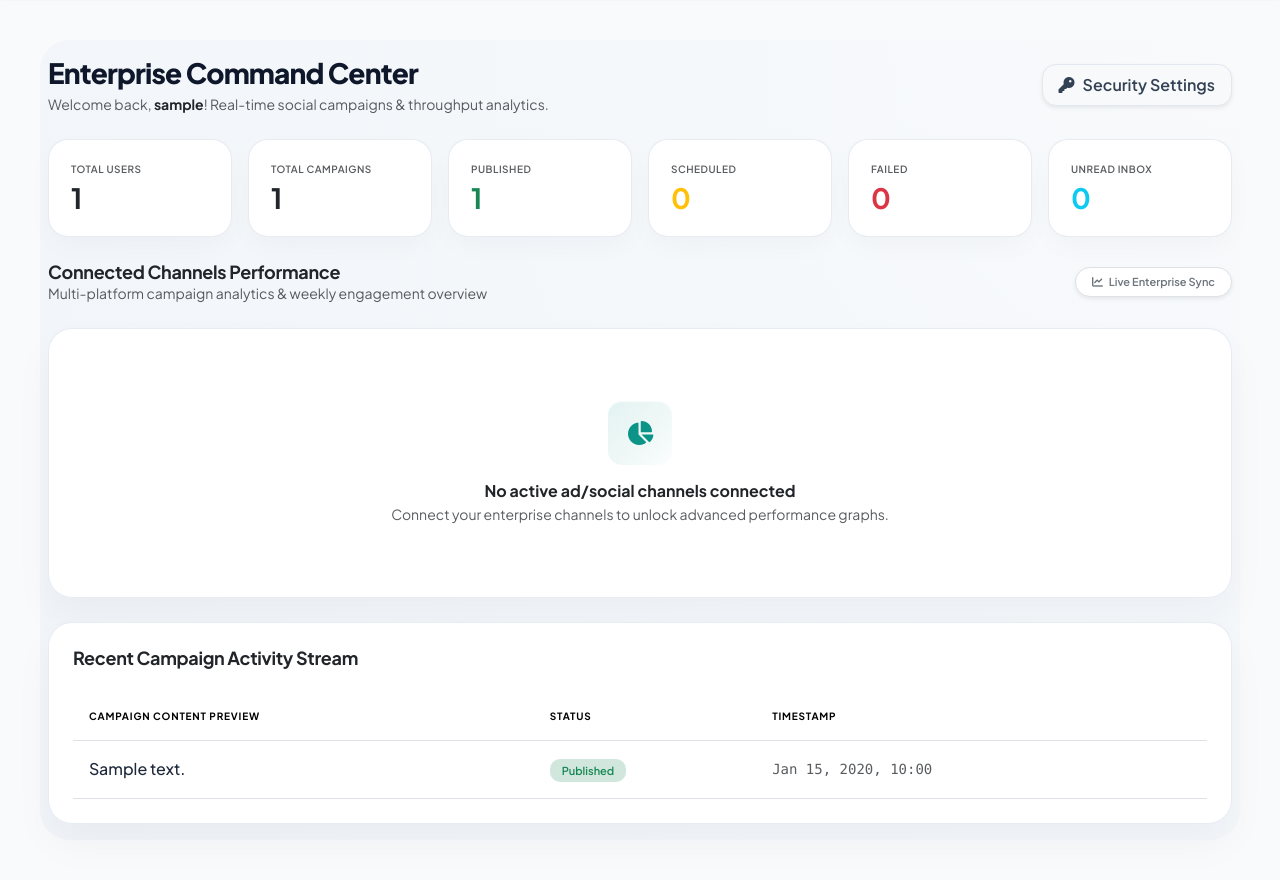
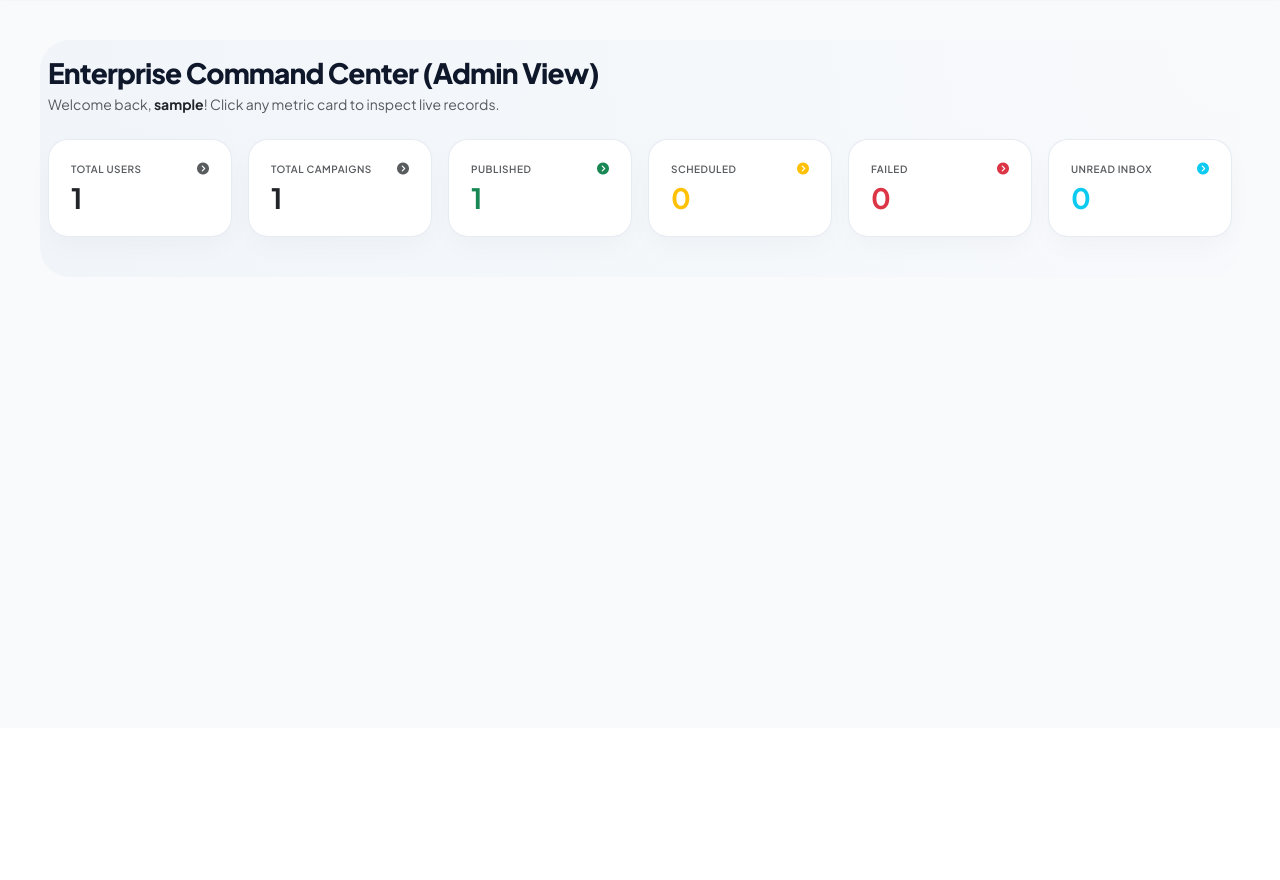
Before and after one commit to nawabsakib5/Social-Media-Manager, a Django app: page /posts/dashboard/ in a window 1280 px wide. Shown: the part 72-952 px from the top of the page. After the commit the page ends 349 px from the top, so only its background shows below. Run offline with Django 5.2, Linux system fonts and the light colour scheme; a user stored in the database is signed in; tables that the repository leaves empty hold one stand-in row (values such as "Sample post"); parts of the project's set-up code (start-up, migrations or seed data) failed here and were passed over; some libraries are stand-ins or nearby versions.

Commit message:
Template redesign

```diff
--- a/posts/templates/posts/dashboard.html
+++ b/posts/templates/posts/dashboard.html
@@ -103,227 +72,245 @@
     <div class="d-flex justify-content-between align-items-center mb-4">
         <div>
             <h3 class="fw-extrabold mb-1" style="font-weight: 800; color: #0f172a; letter-spacing: -0.8px;">
-                {% if request.user.is_superuser or request.user.user_type == 'admin' %}Enterprise Command Center{% else %}Creator Performance Hub{% endif %}
+                {% if request.user.is_superuser or request.user.user_type == 'admin' %}Enterprise Command Center (Admin View){% else %}Creator Performance Hub (Assigned Access){% endif %}
             </h3>
-            <p class="text-muted small mb-0">Welcome back, <span class="fw-bold text-dark">{{ request.user.username }}</span>! Real-time social campaigns & throughput analytics.</p>
-        </div>
-        <div class="d-flex gap-2">
-            <a href="{% url 'accounts:change_password' %}" class="btn btn-light d-flex align-items-center gap-2 shadow-sm px-3 py-2" style="border-radius: 14px; font-weight: 600; border: 1px solid #e2e8f0; color: #334155;">
-                <i class="fa-solid fa-key text-teal"></i> Security Settings
-            </a>
+            <p class="text-muted small mb-0">Welcome back, <span class="fw-bold text-dark">{{ request.user.username }}</span>! Click any metric card to inspect live records.</p>
         </div>
     </div>
 
-    <!-- Summary Metrics Cards -->
+    <!-- Interactive Summary Metrics Cards -->
     <div class="row g-3 mb-4">
         {% if request.user.is_superuser or request.user.user_type == 'admin' %}
         <div class="col-xl-2 col-md-4 col-sm-6">
-            <div class="metric-card">
-                <span class="text-muted small d-block mb-1 fw-semibold text-uppercase" style="font-size: 10px; letter-spacing: 0.5px;">Total Users</span>
+            <div class="metric-card" onclick="filterDetailView('users')">
+                <div class="d-flex justify-content-between align-items-center mb-1">
+                    <span class="text-muted small fw-semibold text-uppercase" style="font-size: 10px; letter-spacing: 0.5px;">Total Users</span>
+                    <i class="fa-solid fa-circle-chevron-right text-muted" style="font-size: 12px;"></i>
+                </div>
                 <h3 class="fw-bold mb-0 text-dark">{{ total_users }}</h3>
             </div>
         </div>
         {% endif %}
         <div class="col-xl-2 col-md-4 col-sm-6">
-            <div class="metric-card">
-                <span class="text-muted small d-block mb-1 fw-semibold text-uppercase" style="font-size: 10px; letter-spacing: 0.5px;">Total Campaigns</span>
+            <div class="metric-card" onclick="filterDetailView('all_campaigns')">
+                <div class="d-flex justify-content-between align-items-center mb-1">
+                    <span class="text-muted small fw-semibold text-uppercase" style="font-size: 10px; letter-spacing: 0.5px;">Total Campaigns</span>
+                    <i class="fa-solid fa-circle-chevron-right text-muted" style="font-size: 12px;"></i>
+                </div>
                 <h3 class="fw-bold mb-0 text-dark">{{ total_posts }}</h3>
             </div>
         </div>
         <div class="col-xl-2 col-md-4 col-sm-6">
-            <div class="metric-card">
-                <span class="text-muted small d-block mb-1 fw-semibold text-uppercase text-success" style="font-size: 10px; letter-spacing: 0.5px;">Published</span>
+            <div class="metric-card" onclick="filterDetailView('published')">
+                <div class="d-flex justify-content-between align-items-center mb-1">
+                    <span class="text-muted small fw-semibold text-uppercase text-success" style="font-size: 10px; letter-spacing: 0.5px;">Published</span>
+                    <i class="fa-solid fa-circle-chevron-right text-success" style="font-size: 12px;"></i>
+                </div>
                 <h3 class="fw-bold mb-0 text-success">{{ published_posts }}</h3>
             </div>
         </div>
         <div class="col-xl-2 col-md-4 col-sm-6">
-            <div class="metric-card">
-                <span class="text-muted small d-block mb-1 fw-semibold text-uppercase text-warning" style="font-size: 10px; letter-spacing: 0.5px;">Scheduled</span>
+            <div class="metric-card" onclick="filterDetailView('scheduled')">
+                <div class="d-flex justify-content-between align-items-center mb-1">
+                    <span class="text-muted small fw-semibold text-uppercase text-warning" style="font-size: 10px; letter-spacing: 0.5px;">Scheduled</span>
+                    <i class="fa-solid fa-circle-chevron-right text-warning" style="font-size: 12px;"></i>
+                </div>
                 <h3 class="fw-bold mb-0 text-warning">{{ scheduled_posts }}</h3>
             </div>
         </div>
         <div class="col-xl-2 col-md-4 col-sm-6">
-            <div class="metric-card">
-                <span class="text-muted small d-block mb-1 fw-semibold text-uppercase text-danger" style="font-size: 10px; letter-spacing: 0.5px;">Failed</span>
+            <div class="metric-card" onclick="filterDetailView('failed')">
+                <div class="d-flex justify-content-between align-items-center mb-1">
+                    <span class="text-muted small fw-semibold text-uppercase text-danger" style="font-size: 10px; letter-spacing: 0.5px;">Failed</span>
+                    <i class="fa-solid fa-circle-chevron-right text-danger" style="font-size: 12px;"></i>
+                </div>
                 <h3 class="fw-bold mb-0 text-danger">{{ failed_posts }}</h3>
             </div>
         </div>
         <div class="col-xl-2 col-md-4 col-sm-6">
-            <div class="metric-card">
-                <span class="text-muted small d-block mb-1 fw-semibold text-uppercase text-info" style="font-size: 10px; letter-spacing: 0.5px;">Unread Inbox</span>
-                <h3 class="fw-bold mb-0 text-info">{{ unread_inbox }}</h3>
+            <div class="metric-card" onclick="filterDetailView('inbox')">
+                <div class="d-flex justify-content-between align-items-center mb-1">
+                    <span class="text-muted small fw-semibold text-uppercase text-info" style="font-size: 10px; letter-spacing: 0.5px;">Unread Inbox</span>
+                    <i class="fa-solid fa-circle-chevron-right text-info" style="font-size: 12px;"></i>
+                </div>
+                <h3 class="fw-bold mb-0 text-info" id="unreadInboxCounter">{{ unread_inbox }}</h3>
             </div>
         </div>
     </div>
 
-    <!-- Enterprise Connected Channels Performance Section -->
-    <div class="row g-4 mb-4">
-        <div class="col-12 d-flex justify-content-between align-items-center">
-            <div>
-                <h5 class="fw-bold mb-0 text-dark" style="font-size: 18px; letter-spacing: -0.3px;">Connected Channels Performance</h5>
-                <p class="text-muted small mb-0">Multi-platform campaign analytics & weekly engagement overview</p>
-            </div>
-            <span class="badge bg-white text-secondary border px-3 py-2 shadow-sm rounded-pill fw-semibold" style="font-size: 11px;">
-                <i class="fa-solid fa-chart-line text-teal me-1"></i> Live Enterprise Sync
-            </span>
-        </div>
-
-        {% for item in channels_data %}
-        <div class="col-lg-4 col-md-6">
-            <div class="channel-card">
-                <!-- Channel Header -->
+    <!-- Detailed Live Records View Section -->
+    <div class="row mb-4 d-none" id="detailedItemSection">
+        <div class="col-12">
+            <div class="channel-card shadow-lg" style="border: 2px solid var(--primary-teal);">
                 <div class="d-flex justify-content-between align-items-center mb-3">
                     <div class="d-flex align-items-center gap-3">
                         <div class="icon-box-3d">
-                            <i class="fa-solid fa-bullhorn"></i>
+                            <i class="fa-solid fa-list-check"></i>
                         </div>
                         <div>
-                            <h6 class="fw-bold mb-0 text-dark" style="font-size: 16px;">{{ item.account.account_name }}</h6>
-                            <span class="text-muted small text-uppercase" style="font-size: 10px; font-weight: 700; letter-spacing: 0.6px;">{{ item.account.platform }}</span>
+                            <h5 class="fw-bold mb-0 text-dark" id="detailSectionTitle">Real-Time Records</h5>
+                            <span class="text-muted small text-uppercase fw-bold" style="font-size: 10px;">Live Database Entries</span>
                         </div>
                     </div>
-                    <span class="custom-badge">{{ item.percentage }}% ROI</span>
+                    <button type="button" class="btn btn-sm btn-light rounded-circle border shadow-sm" onclick="closeDetailSection()" style="width: 36px; height: 36px;">
+                        <i class="fa-solid fa-xmark text-dark"></i>
+                    </button>
                 </div>
 
-                <!-- Professional Analytics Summary Strip -->
-                <div class="analytics-strip d-flex justify-content-between align-items-center">
-                    <div>
-                        <span class="text-muted d-block" style="font-size: 10px; font-weight: 600; text-transform: uppercase;">Campaign Output</span>
-                        <strong class="text-dark" style="font-size: 13px;">{{ item.post_count }} Posts</strong>
-                    </div>
-                    <div class="text-end">
-                        <span class="text-muted d-block" style="font-size: 10px; font-weight: 600; text-transform: uppercase;">Growth Index</span>
-                        <span class="text-success fw-bold" style="font-size: 13px;"><i class="fa-solid fa-arrow-trend-up me-1"></i>+{{ item.percentage }}%</span>
-                    </div>
-                </div>
-
-                <!-- Mini Chart Container -->
-                <div class="mini-chart-container">
-                    <canvas class="platformChart" data-percentage="{{ item.percentage }}"></canvas>
-                </div>
-            </div>
-        </div>
-        {% empty %}
-        <div class="col-12">
-            <div class="channel-card text-center py-5">
-                <div class="text-muted py-4">
-                    <div class="icon-box-3d mx-auto mb-3" style="width: 64px; height: 64px; font-size: 24px;">
-                        <i class="fa-solid fa-chart-pie"></i>
-                    </div>
-                    <h6 class="fw-bold text-dark mb-1">No active ad/social channels connected</h6>
-                    <p class="text-muted small mb-0">Connect your enterprise channels to unlock advanced performance graphs.</p>
-                </div>
-            </div>
-        </div>
-        {% endfor %}
-    </div>
-
-    <!-- Recent Posts / Campaign Stream Section -->
-    <div class="row">
-        <div class="col-12">
-            <div class="channel-card">
-                <h5 class="fw-bold mb-4 text-dark" style="font-size: 18px; letter-spacing: -0.3px;">Recent Campaign Activity Stream</h5>
                 <div class="table-responsive">
-                    <table class="table table-custom align-middle mb-0">
-                        <thead class="text-muted text-uppercase" style="font-size: 10px; letter-spacing: 0.8px; background: rgba(241, 245, 249, 0.6);">
-                            <tr>
-                                <th class="py-3 ps-3 rounded-start">Campaign Content Preview</th>
-                                <th class="py-3">Status</th>
-                                <th class="py-3 pe-3 rounded-end">Timestamp</th>
-                            </tr>
-                        </thead>
-                        <tbody>
-                            {% for post in recent_posts %}
-                            <tr>
-                                <td class="text-truncate ps-3 py-3" style="max-width: 350px; font-weight: 500; color: #1e293b;">
-                                    {{ post.content|default:"No description available" }}
-                                </td>
-                                <td class="py-3">
-                                    <span class="badge {% if post.status == 'published' %}bg-success-subtle text-success{% elif post.status == 'scheduled' %}bg-warning-subtle text-warning{% else %}bg-danger-subtle text-danger{% endif %}" style="padding: 6px 12px; border-radius: 10px; font-weight: 600; font-size: 11px;">
-                                        {{ post.status|title }}
-                                    </span>
-                                </td>
-                                <td class="text-muted small py-3 pe-3 font-monospace">{{ post.created_at|date:"M d, Y, H:i" }}</td>
-                            </tr>
-                            {% empty %}
-                            <tr>
-                                <td colspan="3" class="text-center text-muted py-5">
-                                    <i class="fa-regular fa-folder-open fs-3 mb-2 d-block text-teal"><span>No recent campaign records found.</span></i>
-                                </td>
-                            </tr>
-                            {% endfor %}
-                        </tbody>
-                    </table>
+                    <table class="table table-custom align-middle mb-0" id="detailTableContainer"></table>
                 </div>
             </div>
         </div>
     </div>
 </div>
 
-<!-- Chart.js Enterprise Script -->
-<script src="https://cdn.jsdelivr.net/npm/chart.js"></script>
+<!-- Script with 10 Seconds Polling Interval -->
 <script>
-document.addEventListener('DOMContentLoaded', () => {
-    document.querySelectorAll('.platformChart').forEach((canvas) => {
-        const baseVal = parseInt(canvas.getAttribute('data-percentage')) || 50;
-        const ctx = canvas.getContext('2d');
+    const allSystemUsers = [
+        {% for u in all_users %}
+        {
+            username: "{{ u.username|escapejs }}",
+            is_superuser: {% if u.is_superuser %}true{% else %}false{% endif %},
+            is_active: {% if u.is_active %}true{% else %}false{% endif %},
+            last_login: "{{ u.last_login|date:'M d, Y, H:i'|default:'Never' }}"
+        },
+        {% endfor %}
+    ];
 
-        const gradient = ctx.createLinearGradient(0, 0, 0, 110);
-        gradient.addColorStop(0, 'rgba(13, 148, 136, 0.35)');
-        gradient.addColorStop(1, 'rgba(13, 148, 136, 0.0)');
+    const allPosts = [
+        {% for p in recent_posts %}
+        {
+            content: "{{ p.content|escapejs|default:'No description' }}",
+            status: "{{ p.status|lower }}",
+            created_at: "{{ p.created_at|date:'M d, Y, H:i' }}"
+        },
+        {% endfor %}
+    ];
 
-        new Chart(ctx, {
-            type: 'line',
-            data: {
-                labels: ['Mon', 'Tue', 'Wed', 'Thu', 'Fri', 'Sat', 'Sun'],
-                datasets: [{
-                    data: [
-                        Math.max(5, baseVal - 20),
-                        Math.max(8, baseVal - 12),
-                        Math.max(10, baseVal - 8),
-                        baseVal,
-                        Math.min(100, baseVal + 5),
-                        Math.min(100, baseVal + 10),
-                        Math.min(100, baseVal + 15)
-                    ],
-                    borderColor: '#0d9488',
-                    borderWidth: 3,
-                    fill: true,
-                    backgroundColor: gradient,
-                    tension: 0.42,
-                    pointRadius: 2.5,
-                    pointBackgroundColor: '#ffffff',
-                    pointBorderColor: '#0d9488',
-                    pointBorderWidth: 2,
-                    pointHoverRadius: 6
-                }]
-            },
-            options: {
-                responsive: true,
-                maintainAspectRatio: false,
-                plugins: {
-                    legend: { display: false },
-                    tooltip: {
-                        enabled: true,
-                        backgroundColor: 'rgba(15, 23, 42, 0.95)',
-                        titleFont: { size: 11, weight: 'bold' },
-                        bodyFont: { size: 11 },
-                        padding: 10,
-                        cornerRadius: 8,
-                        displayColors: false
-                    }
-                },
-                scales: {
-                    x: { display: false },
-                    y: { display: false, min: 0, max: 110 }
-                },
-                interaction: {
-                    mode: 'index',
-                    intersect: false,
+    function filterDetailView(type) {
+        const section = document.getElementById('detailedItemSection');
+        const titleEl = document.getElementById('detailSectionTitle');
+        const tableContainer = document.getElementById('detailTableContainer');
+
+        section.classList.remove('d-none');
+        section.scrollIntoView({ behavior: 'smooth', block: 'nearest' });
+
+        let tableHeaderHTML = '';
+        let tableBodyHTML = '';
+
+        if (type === 'users') {
+            titleEl.textContent = 'Real-Time System Users List';
+            tableHeaderHTML = `
+                <thead class="text-muted text-uppercase" style="font-size: 10px; letter-spacing: 0.8px; background: rgba(241, 245, 249, 0.6);">
+                    <tr>
+                        <th class="py-3 ps-3 rounded-start">Username</th>
+                        <th class="py-3">Role Status</th>
+                        <th class="py-3 pe-3 rounded-end">Live Status / Last Login</th>
+                    </tr>
+                </thead>`;
+
+            if (allSystemUsers.length > 0) {
+                let rows = '';
+                allSystemUsers.forEach(u => {
+                    let roleBadge = u.is_superuser ? '<span class="badge bg-success-subtle text-success">Superuser Admin</span>' : '<span class="badge bg-secondary-subtle text-secondary">Standard User</span>';
+                    rows += `
+                        <tr>
+                            <td class="ps-3 py-3 fw-bold text-dark"><i class="fa-solid fa-user text-teal me-2"></i> ${u.username}</td>
+                            <td class="py-3">${roleBadge}</td>
+                            <td class="py-3 pe-3 text-muted small"><i class="fa-solid fa-circle text-success" style="font-size: 8px;"></i> Last Login: ${u.last_login}</td>
+                        </tr>`;
+                });
+                tableBodyHTML = `<tbody>${rows}</tbody>`;
+            } else {
+                tableBodyHTML = `<tbody><tr><td colspan="3" class="text-center text-muted py-4">No active users found.</td></tr></tbody>`;
+            }
+        } else if (type === 'inbox') {
+            titleEl.textContent = 'Real-Time Unread Inbox Messages';
+            tableHeaderHTML = `
+                <thead class="text-muted text-uppercase" style="font-size: 10px; letter-spacing: 0.8px; background: rgba(241, 245, 249, 0.6);">
+                    <tr>
+                        <th class="py-3 ps-3 rounded-start">Channel / Sender</th>
+                        <th class="py-3">Message Content</th>
+                        <th class="py-3 pe-3 rounded-end">Timestamp</th>
+                    </tr>
+                </thead>`;
+            tableBodyHTML = `
+                <tbody>
+                    <tr>
+                        <td colspan="3" class="text-center text-muted py-4">
+                            <i class="fa-regular fa-inbox fs-4 mb-1 d-block text-info"></i> Checked live: No unread bubble messages pending right now.
+                        </td>
+                    </tr>
+                </tbody>`;
+        } else {
+            let filteredPosts = allPosts;
+            if (type === 'published') {
+                titleEl.textContent = 'Real-Time Published Campaigns';
+                filteredPosts = allPosts.filter(p => p.status === 'published');
+            } else if (type === 'scheduled') {
+                titleEl.textContent = 'Real-Time Scheduled Campaigns';
+                filteredPosts = allPosts.filter(p => p.status === 'scheduled');
+            } else if (type === 'failed') {
+                titleEl.textContent = 'Real-Time Failed Campaigns Diagnostics';
+                filteredPosts = allPosts.filter(p => p.status === 'failed');
+            } else {
+                titleEl.textContent = 'Real-Time Total Campaigns List';
+            }
+
+            tableHeaderHTML = `
+                <thead class="text-muted text-uppercase" style="font-size: 10px; letter-spacing: 0.8px; background: rgba(241, 245, 249, 0.6);">
+                    <tr>
+                        <th class="py-3 ps-3 rounded-start">Campaign Content</th>
+                        <th class="py-3">Status</th>
+                        <th class="py-3 pe-3 rounded-end">Timestamp</th>
+                    </tr>
+                </thead>`;
+
+            if (filteredPosts.length > 0) {
+                let rows = '';
+                filteredPosts.forEach(p => {
+                    let badgeClass = p.status === 'published' ? 'bg-success-subtle text-success' : (p.status === 'scheduled' ? 'bg-warning-subtle text-warning' : 'bg-danger-subtle text-danger');
+                    rows += `
+                        <tr>
+                            <td class="text-truncate ps-3 py-3" style="max-width: 350px; font-weight: 500; color: #1e293b;">${p.content}</td>
+                            <td class="py-3"><span class="badge ${badgeClass}" style="padding: 6px 12px; border-radius: 10px; font-weight: 600; font-size: 11px;">${p.status.toUpperCase()}</span></td>
+                            <td class="text-muted small py-3 pe-3 font-monospace">${p.created_at}</td>
+                        </tr>`;
+                });
+                tableBodyHTML = `<tbody>${rows}</tbody>`;
+            } else {
+                tableBodyHTML = `<tbody><tr><td colspan="3" class="text-center text-muted py-4">No records found.</td></tr></tbody>`;
+            }
+        }
+
+        tableContainer.innerHTML = tableHeaderHTML + tableBodyHTML;
+    }
+
+    function closeDetailSection() {
+        document.getElementById('detailedItemSection').classList.add('d-none');
+    }
+
+    // প্রতি ১০ সেকেন্ড পরপর রিয়েল-টাইম ডাটা ফেচ করার জন্য রুট পাথ সরাসরি ব্যবহার করা হলো
+    function pollUnreadInboxMessages() {
+        fetch("/posts/dashboard/live-stats/", {
+            headers: {
+                'X-Requested-With': 'XMLHttpRequest'
+            }
+        })
+        .then(response => response.json())
+        .then(data => {
+            if (data.unread_inbox !== undefined) {
+                const counterEl = document.getElementById('unreadInboxCounter');
+                if (counterEl) {
+                    counterEl.textContent = data.unread_inbox;
                 }
             }
-        });
-    });
-});
+        })
+        .catch(error => console.error('Error fetching live inbox updates:', error));
+    }
+
+    // প্রতি ১০ সেকেন্ডে একবার অটো কল হবে
+    setInterval(pollUnreadInboxMessages, 10000);
 </script>
 {% endblock %}
--- a/posts/urls.py
+++ b/posts/urls.py
@@ -3,7 +3,7 @@ from . import views
 
 urlpatterns = [
     path('dashboard/', views.dashboard, name='dashboard'),
-    path('', views.post_list, name='post_list'),
+    path('dashboard/live-stats/', views.dashboard_live_stats, name='dashboard_live_stats'),
     path('new/', views.post_create, name='post_create'),
     path('<int:post_id>/', views.post_detail, name='post_detail'),
     path('<int:post_id>/edit/', views.post_edit, name='post_edit'),
--- a/posts/views.py
+++ b/posts/views.py
@@ -7,7 +7,7 @@ from django.contrib.auth import get_user_model
 from django.contrib import messages
 from django.utils import timezone
 from django.db.models import Count, Q
-
+from django.http import JsonResponse
 from .models import Post, PostPlatformStatus
 from .forms import PostForm
 from .tasks import publish_post_task
@@ -357,3 +357,13 @@ def platform_edit(request, post_id, ps_id):
         messages.error(request, f"Error: {str(e)}")
 
     return redirect('post_detail', post_id=post_id)
+
+
+
+
+def dashboard_live_stats(request):
+    if request.headers.get('x-requested-with') == 'XMLHttpRequest':
+        # আপনার প্রজেক্টের ইনবক্স মডেলের নাম InboxItem (স্ক্রিনশট অনুযায়ী লাইন ১৬ তে দেখা যাচ্ছে)
+        unread_count = InboxItem.objects.filter(is_read=False).count()
+        return JsonResponse({'unread_inbox': unread_count})
+    return JsonResponse({'error': 'Invalid request'}, status=400)
```
Also changed, not shown: other parts of posts/templates/posts/dashboard.html (+5 -36 lines), 1 other file.
